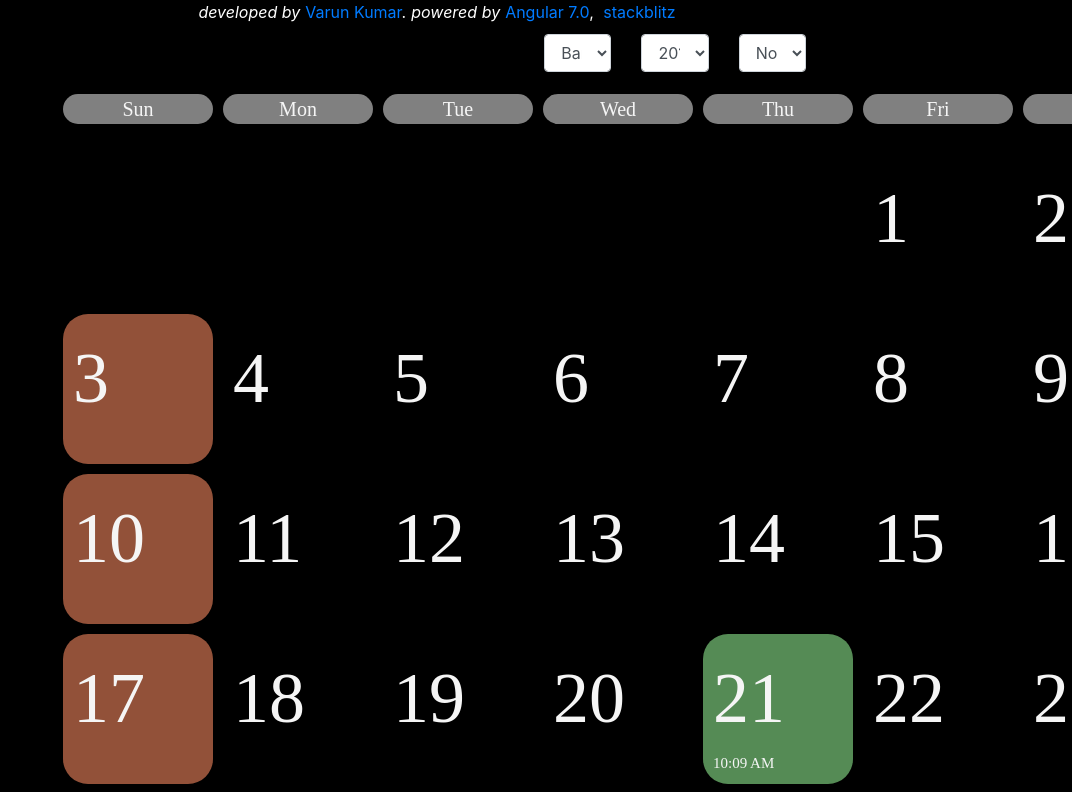
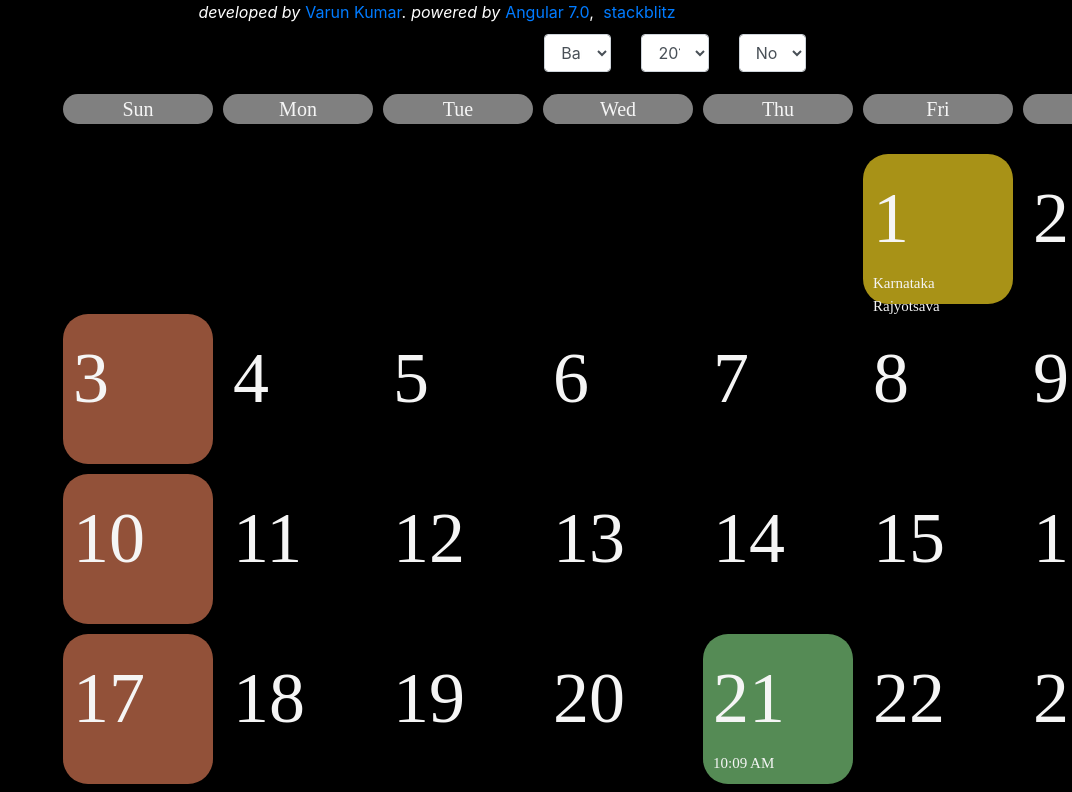
Before and after one commit to varund29/angular-calendar, an Angular app: page / in a window 1280 px wide. Shown: the top 792 px of the page, without its empty margins (208-1280 px from the left). Built offline with nearby package versions, Linux system fonts and the light colour scheme.

Commit message:
2 files modified

```diff
--- a/src/app/assets/holidays.json
+++ b/src/app/assets/holidays.json
@@ -1,432 +1,350 @@
 [{
-    "Bangalore": [
-      {
-            "day": "4-3-2019-Maha Shivaratri"
+	"Bangalore": [{
+			"day": "1-1-2019-New Year"
 		},
 		{
-            "day": "6-3-2019-Ugadi"
-        },
-        {
-            "day": "14-3-2019-Ambedkar Jayanti"
-        },
-        {
-            "day": "14-4-2019-Rama Navami"
-        },
-        {
-            "day": "26-1-2020-Republic Day"
-        },
-        {
-            "day": "4-3-2020-Maha Shivaratri"
-        },
-        {
-            "day": "14-4-2020-Ambedkar Jayanti"
-        },
-        {
-            "day": "14-4-2020-Rama Navami"
-        },
-        {
-            "day": "19-4-2020-Good Friday"
-        },
-        {
-            "day": "15-8-2020-Independence Day"
-        },
-        {
-            "day": "10-9-2020-Ashura"
-        },
-        {
-            "day": "2-10-2020-Gandhi Jayanti"
-        },
-        {
-            "day": "8-10-2020-Dussehra"
-        },
-        {
-            "day": "27-10-2020-Diwali"
-        },
-        {
-            "day": "9-11-2020-Mawlid"
-        },
-        {
-            "day": "5-6-2021-Eid al-Fitr"
-        },
-        {
-            "day": "15-8-2021-Independence Day"
-        },
-        {
-            "day": "10-9-2021-Ashura"
-        },
-        {
-            "day": "2-10-2021-Gandhi Jayanti"
-        },
-        {
-            "day": "8-10-2021-Dussehra"
-        },
-        {
-            "day": "27-10-2021-Diwali"
-        },
-        {
-            "day": "9-11-2021-Mawlid"
-        },
-        {
-            "day": "25-12-2021-Christmas Day"
-        }
-    ],
-    "Chennai": [
-      {
-            "day": "26-1-2019-Republic Day"
-        },
-        {
-            "day": "5-3-2019-test Maha Shivaratri"
-        },
-        {
-            "day": "7-3-2019-test Ugadi"
-        },
-        {
-            "day": "14-4-2019-Ambedkar Jayanti"
-        },
-        {
-            "day": "14-4-2019-Rama Navami"
+			"day": "15-1-2019-Makara Sankranti"
 		},
 		{
 			"day": "19-4-2019-Good Friday"
 		},
 		{
-            "day": "5-6-2019-Eid al-Fitr"
+			"day": "1-5-2019-Labour Day"
 		},
 		{
-            "day": "9-11-2019-Mawlid"
+			"day": "5-6-2019-Ramzan Id(Idu'l Fitr)"
+		},
+		{
+			"day": "15-8-2019-Independence Day"
+		},
+		{
+			"day": "2-9-2019-Vinayak Chatruthi"
+		},
+		{
+			"day": "2-10-2019-Gandhi Jayanti"
+		},
+		{
+			"day": "7-10-2019-Maha Navami"
+		},
+		{
+			"day": "1-11-2019-Karnataka Rajyotsava"
 		},
 		{
 			"day": "25-12-2019-Christmas Day"
 		},
 		{
-            "day": "26-1-2020-Republic Day"
+			"day": "1-1-2020-New Year"
 		},
 		{
-            "day": "4-3-2020-Maha Shivaratri"
+			"day": "15-1-2020-Makara Sankranthi"
 		},
 		{
-            "day": "19-4-2020-Good Friday"
+			"day": "25-3-2020-Ugadi"
 		},
 		{
-            "day": "5-6-2020-Eid al-Fitr"
+			"day": "1-5-2020-Labour Day"
 		},
 		{
-            "day": "15-8-2020-Independence Day"
+			"day": "25-5-2020-Ramzan Id(Idu'l Fitr)"
 		},
 		{
-            "day": "10-9-2020-Ashura"
+			"day": "31-7-2020-Varamahalakshmi Vrata"
 		},
 		{
-            "day": "2-10-2020-Gandhi Jayanti"
+			"day": "2-10-2020-Mahatma Gandhi's Birthday"
 		},
 		{
-            "day": "8-10-2020-Dussehra"
+			"day": "26-10-2020-Vijayadashami"
 		},
 		{
-            "day": "27-10-2020-Diwali"
-        },
-        {
-            "day": "9-11-2020-Mawlid"
+			"day": "16-11-2020-Diwali (Balipadyami)"
 		},
 		{
 			"day": "25-12-2020-Christmas Day"
-        },
-        {
-            "day": "10-9-2021-Ashura"
-        },
-        {
-            "day": "2-10-2021-Gandhi Jayanti"
-        },
-        {
-            "day": "8-10-2021-Dussehra"
-        },
-        {
-            "day": "27-10-2021-Diwali"
-        },
-        {
-            "day": "9-11-2021-Mawlid"
-        },
-        {
-            "day": "25-12-2021-Christmas Day"
 		}
 	],
-    "Hyderabad": [
-      {
-            "day": "26-1-2019-Republic Day"
-        },
-        {
-            "day": "4-3-2019-Maha Shivaratri"
-        },
-        {
-            "day": "6-4-2019-Ugadi"
-        },
-        {
-            "day": "14-4-2019-Ambedkar Jayanti"
-        },
-        {
-            "day": "14-4-2019-Rama Navami"
+	"Chennai": [{
+			"day": "1-1-2019-New Year"
 		},
 		{
 			"day": "19-4-2019-Good Friday"
 		},
 		{
-            "day": "5-6-2019-Eid al-Fitr"
+			"day": "1-5-2019-Labour Day"
+		},
+		{
+			"day": "5-6-2019-Ramzan Id(Idu'l Fitr)"
 		},
 		{
 			"day": "15-8-2019-Independence Day"
 		},
 		{
-            "day": "14-4-2020-Ambedkar Jayanti"
+			"day": "2-9-2019-Vinayak Chatruthi"
 		},
 		{
-            "day": "14-4-2020-Rama Navami"
+			"day": "2-10-2019-Gandhi Jayanti"
 		},
 		{
-            "day": "19-4-2020-Good Friday"
+			"day": "8-10-2019-Dussheraa"
 		},
 		{
-            "day": "5-6-2020-Eid al-Fitr"
+			"day": "28-10-2019-Diwali (Padva)"
 		},
 		{
-            "day": "15-8-2020-Independence Day"
+			"day": "25-12-2019-Christmas Day"
 		},
 		{
-            "day": "10-9-2020-Ashura"
+			"day": "1-1-2020-New Year"
 		},
 		{
-            "day": "2-10-2020-Gandhi Jayanti"
+			"day": "15-1-2020-Pongal"
 		},
 		{
-            "day": "8-10-2020-Dussehra"
+			"day": "25-3-2020-Ugadi"
 		},
 		{
-            "day": "8-10-2021-Dussehra"
+			"day": "14-4-2020-Tamil New Year day"
 		},
 		{
-            "day": "27-10-2021-Diwali"
+			"day": "1-5-2020-Labour Day"
 		},
 		{
-            "day": "9-11-2021-Mawlid"
+			"day": "25-6-2020-Ramzan Id(Idu'l Fitr)"
 		},
 		{
-            "day": "25-12-2021-Christmas Day"
+			"day": "2-10-2020-Mahatma Gandhi's Birthday"
+		},
+		{
+			"day": "26-10-2020-Vijayadashami"
+		},
+		{
+			"day": "16-11-2020-Diwali (Balipadyami)"
+		},
+		{
+			"day": "25-12-2020-Christmas Day"
 		}
 	],
-    "Noida": [
-      {
-            "day": "26-1-2019-Republic Day"
+	"Hyderabad": [{
+			"day": "1-1-2019-New Year"
 		},
 		{
-            "day": "4-3-2019-Maha Shivaratri"
+			"day": "15-1-2019-Pongal"
 		},
 		{
-            "day": "6-4-2019-Ugadi"
+			"day": "19-4-2019-Good Friday"
 		},
 		{
-            "day": "14-4-2019-Ambedkar Jayanti"
+			"day": "1-5-2019-Labour Day"
 		},
 		{
-            "day": "5-6-2019-Eid al-Fitr"
+			"day": "5-6-2019-Ramzan Id(Idu'l Fitr)"
 		},
 		{
 			"day": "15-8-2019-Independence Day"
 		},
 		{
-            "day": "10-9-2019-Ashura"
+			"day": "2-9-2019-Vinayak Chatruthi"
 		},
 		{
 			"day": "2-10-2019-Gandhi Jayanti"
 		},
 		{
-            "day": "8-10-2019-Dussehra"
+			"day": "7-10-2019-Ayutha Pooja"
 		},
 		{
-            "day": "27-10-2019-Diwali"
-        },
-        {
-            "day": "9-11-2019-Mawlid"
+			"day": "12-11-2019-Guru Nanak's Birthday"
 		},
 		{
 			"day": "25-12-2019-Christmas Day"
 		},
 		{
-            "day": "26-1-2020-Republic Day"
+			"day": "1-1-2020-New Year"
 		},
 		{
-            "day": "14-4-2020-Rama Navami"
+			"day": "15-1-2020-Makara Sankranthi"
 		},
 		{
-            "day": "19-4-2020-Good Friday"
+			"day": "25-3-2020-Ugadi"
 		},
 		{
-            "day": "27-10-2020-Diwali"
+			"day": "1-5-2020-Labour Day"
 		},
 		{
-            "day": "9-11-2020-Mawlid"
+			"day": "25-5-2020-Ramzan Id(Idu'l Fitr)"
+		},
+		{
+			"day": "2-7-2020-Telangana Formation Day"
+		},
+		{
+			"day": "2-10-2020-Mahatma Gandhi's Birthday"
+		},
+		{
+			"day": "26-10-2020-Vijayadashami"
+		},
+		{
+			"day": "16-11-2020-Diwali (Balipadyami)"
 		},
 		{
 			"day": "25-12-2020-Christmas Day"
+		}
+	],
+	"Gurugram": [{
+			"day": "1-1-2020-New Year"
 		},
 		{
-            "day": "26-1-2021-Republic Day"
+			"day": "10-3-2020-Holi"
 		},
 		{
-            "day": "4-3-2021-Maha Shivaratri"
+			"day": "10-4-2020-Good Friday"
 		},
 		{
-            "day": "6-4-2021-Ugadi"
+			"day": "25-5-2020-Ramzan Id(Idu'l Fitr)"
 		},
 		{
-            "day": "14-4-2021-Ambedkar Jayanti"
+			"day": "3-8-2020-Raksha Bhandan"
 		},
 		{
-            "day": "14-4-2021-Rama Navami"
+			"day": "2-10-2020-Mahatma Gandhi's Birthday"
 		},
 		{
-            "day": "19-4-2021-Good Friday"
+			"day": "26-10-2020-Dussehra"
 		},
 		{
-            "day": "2-10-2021-Gandhi Jayanti"
+			"day": "16-11-2020-Diwali"
 		},
 		{
-            "day": "8-10-2021-Dussehra"
+			"day": "30-11-2020-Gurunanak's Birthday"
 		},
 		{
-            "day": "27-10-2021-Diwali"
+			"day": "25-12-2020-Christmas Day"
+		}
+	],
+	"Noida": [{
+			"day": "1-1-2019-New Year"
 		},
 		{
-            "day": "9-11-2021-Mawlid"
-        },
-        {
-            "day": "25-12-2021-Christmas Day"
-        }
-    ],
-    "Pune": [
-      {
-            "day": "26-1-2019-Republic Day"
-        },
-        {
-            "day": "4-3-2019-Maha Shivaratri"
-        },
-        {
-            "day": "6-4-2019-Ugadi"
-        },
-        {
-            "day": "14-4-2019-Ambedkar Jayanti"
-        },
-        {
-            "day": "14-4-2019-Rama Navami"
+			"day": "15-1-2019-Pongal"
 		},
 		{
 			"day": "19-4-2019-Good Friday"
 		},
 		{
-            "day": "5-6-2019-Eid al-Fitr"
+			"day": "1-5-2019-Labour Day"
+		},
+		{
+			"day": "5-6-2019-Ramzan Id(Idu'l Fitr)"
 		},
 		{
 			"day": "15-8-2019-Independence Day"
 		},
 		{
-            "day": "10-9-2019-Ashura"
+			"day": "2-9-2019-Vinayak Chatruthi"
 		},
 		{
 			"day": "2-10-2019-Gandhi Jayanti"
 		},
 		{
-            "day": "8-10-2019-Dussehra"
+			"day": "7-10-2019-Ayutha Pooja"
 		},
 		{
-            "day": "27-10-2019-Diwali"
-        },
-        {
-            "day": "9-11-2019-Mawlid"
+			"day": "12-11-2019-Guru Nanak's Birthday"
 		},
 		{
 			"day": "25-12-2019-Christmas Day"
 		},
 		{
-            "day": "26-1-2020-Republic Day"
+			"day": "1-1-2020-New Year"
 		},
 		{
-            "day": "4-3-2020-Maha Shivaratri"
+			"day": "10-3-2020-Holi"
 		},
 		{
-            "day": "6-4-2020-Ugadi"
+			"day": "10-4-2020-Good Friday"
 		},
 		{
-            "day": "14-4-2020-Ambedkar Jayanti"
+			"day": "25-5-2020-Ramzan Id(Idu'l Fitr)"
 		},
 		{
-            "day": "14-4-2020-Rama Navami"
+			"day": "3-8-2020-Raksha Bhandan"
 		},
 		{
-            "day": "19-4-2020-Good Friday"
+			"day": "2-10-2020-Mahatma Gandhi's Birthday"
 		},
 		{
-            "day": "5-6-2020-Eid al-Fitr"
+			"day": "26-10-2020-Dussehra"
 		},
 		{
-            "day": "15-8-2020-Independence Day"
+			"day": "16-11-2020-Diwali"
 		},
 		{
-            "day": "10-9-2020-Ashura"
-        },
-        {
-            "day": "2-10-2020-Gandhi Jayanti"
-        },
-        {
-            "day": "8-10-2020-Dussehra"
-        },
-        {
-            "day": "27-10-2020-Diwali"
-        },
-        {
-            "day": "9-11-2020-Mawlid"
+			"day": "30-11-2020-Gurunanak's Birthday"
 		},
 		{
 			"day": "25-12-2020-Christmas Day"
+		}
+	],
+	"Pune": [{
+			"day": "1-1-2019-New Year"
 		},
 		{
-            "day": "26-1-2021-Republic Day"
+			"day": "15-1-2019-Pongal"
 		},
 		{
-            "day": "4-3-2021-Maha Shivaratri"
+			"day": "19-4-2019-Good Friday"
 		},
 		{
-            "day": "6-4-2021-Ugadi"
+			"day": "1-5-2019-Labour Day"
 		},
 		{
-            "day": "14-4-2021-Ambedkar Jayanti"
+			"day": "5-6-2019-Ramzan Id(Idu'l Fitr)"
 		},
 		{
-            "day": "14-4-2021-Rama Navami"
+			"day": "15-8-2019-Independence Day"
 		},
 		{
-            "day": "19-4-2021-Good Friday"
+			"day": "2-9-2019-Vinayak Chatruthi"
 		},
 		{
-            "day": "5-6-2021-Eid al-Fitr"
+			"day": "2-10-2019-Gandhi Jayanti"
 		},
 		{
-            "day": "15-8-2021-Independence Day"
+			"day": "7-10-2019-Ayutha Pooja"
 		},
 		{
-            "day": "10-9-2021-Ashura"
+			"day": "12-11-2019-Guru Nanak's Birthday"
 		},
 		{
-            "day": "2-10-2021-Gandhi Jayanti"
+			"day": "25-12-2019-Christmas Day"
 		},
 		{
-            "day": "8-10-2021-Dussehra"
+			"day": "1-1-2020-New Year"
 		},
 		{
-            "day": "27-10-2021-Diwali"
+			"day": "25-3-2020-Ugadi"
 		},
 		{
-            "day": "9-11-2021-Mawlid"
+			"day": "10-4-2020-Good Friday"
 		},
 		{
-            "day": "25-12-2021-Christmas Day"
+			"day": "1-5-2020-Labour Day / Maharashtra Day"
+		},
+		{
+			"day": "25-5-2020-Ramzan Id(Idu'l Fitr)"
+		},
+		{
+			"day": "3-8-2020-Raksha Bhandan"
+		},
+		{
+			"day": "2-10-2020-Mahatma Gandhi's Birthday"
+		},
+		{
+			"day": "13-11-2020-Dhanatrayodashi"
+		},
+		{
+			"day": "16-11-2020-Diwali (Govardhan Puja)"
+		},
+		{
+			"day": "25-12-2020-Christmas Day"
 		}
 	]
 }]
--- a/src/app/calendar/calendar.service.ts
+++ b/src/app/calendar/calendar.service.ts
@@ -12,7 +12,7 @@ export class CalendarService {
 
   months: any = ['January', 'February', 'March', 'April', 'May', 'June', 'July', 'August', 'September', 'October', 'November', 'December'];
   years: any = [1993, 2019, 2020, 2021];
-  locations: any = ['Bangalore', 'Chennai', 'Hyderabad', 'Noida', 'Pune'];
+  locations: any = ['Bangalore', 'Chennai', 'Hyderabad','Gurugram', 'Noida', 'Pune'];
   totalCell = 0;
   selectedLocation = 0;
   selectedMonth = 0;
@@ -108,11 +108,13 @@ export class CalendarService {
     }
 
     let holidays = this.getHolidays();
+    console.log("holidays=",holidays)
 
     for (let i = 0; i < daysInMonth; i++ , index++) {
       const displayLabel = (i + 1);
 
       let holies = this.returnHolidays(holidays, (i + 1));
+       console.log("holies=",holies)
       if (this.returnIsCurrentDay(i + 1)) {
         holies.push(this.getTime());
       }
@@ -124,7 +126,9 @@ export class CalendarService {
     let holidays = this.getHolidays();
     let isHoliday = false;
     holidays.forEach(element => {
-      if (parseInt(element.day.split("-")[0]) == index) {
+      let day=parseInt(element.day.split("-")[0]);
+      let month=parseInt(element.day.split("-")[1])
+      if (day == index && month==this.selectedMonth) {
         isHoliday = true;
       }
     });
@@ -134,7 +138,9 @@ export class CalendarService {
   private returnHolidays(holidays: any[], index: number) {
     let holies: any = [];
     holidays.forEach(element => {
-      if (parseInt(element.day.split("-")[0]) == index) {
+      let day=parseInt(element.day.split("-")[0]);
+      let month=parseInt(element.day.split("-")[1])
+      if (day == index && month==this.selectedMonth) {
         holies.push(element.day.split("-")[3]);
       }
     });
```
Lines whose indentation alone changed are shown as unchanged.
